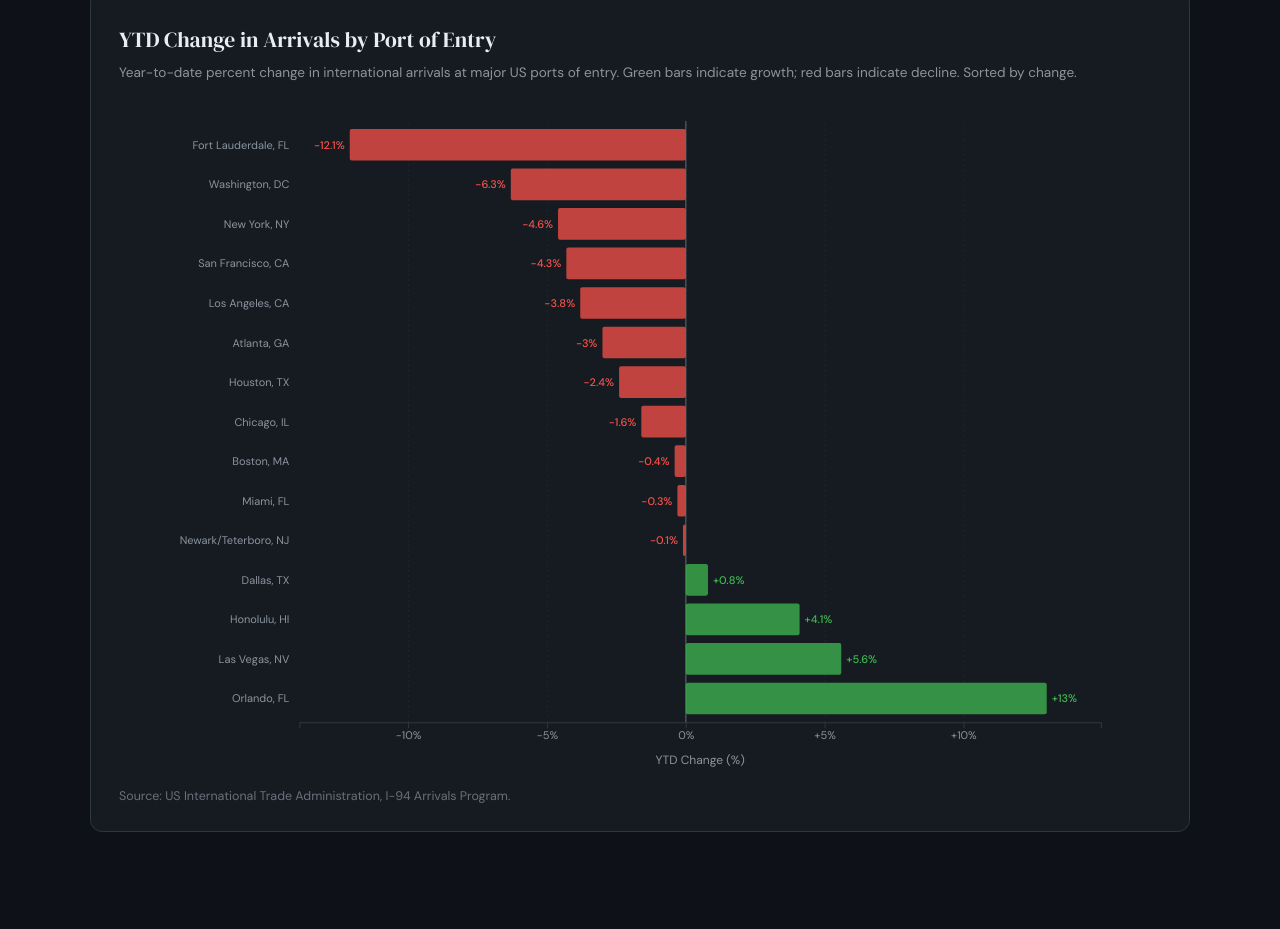
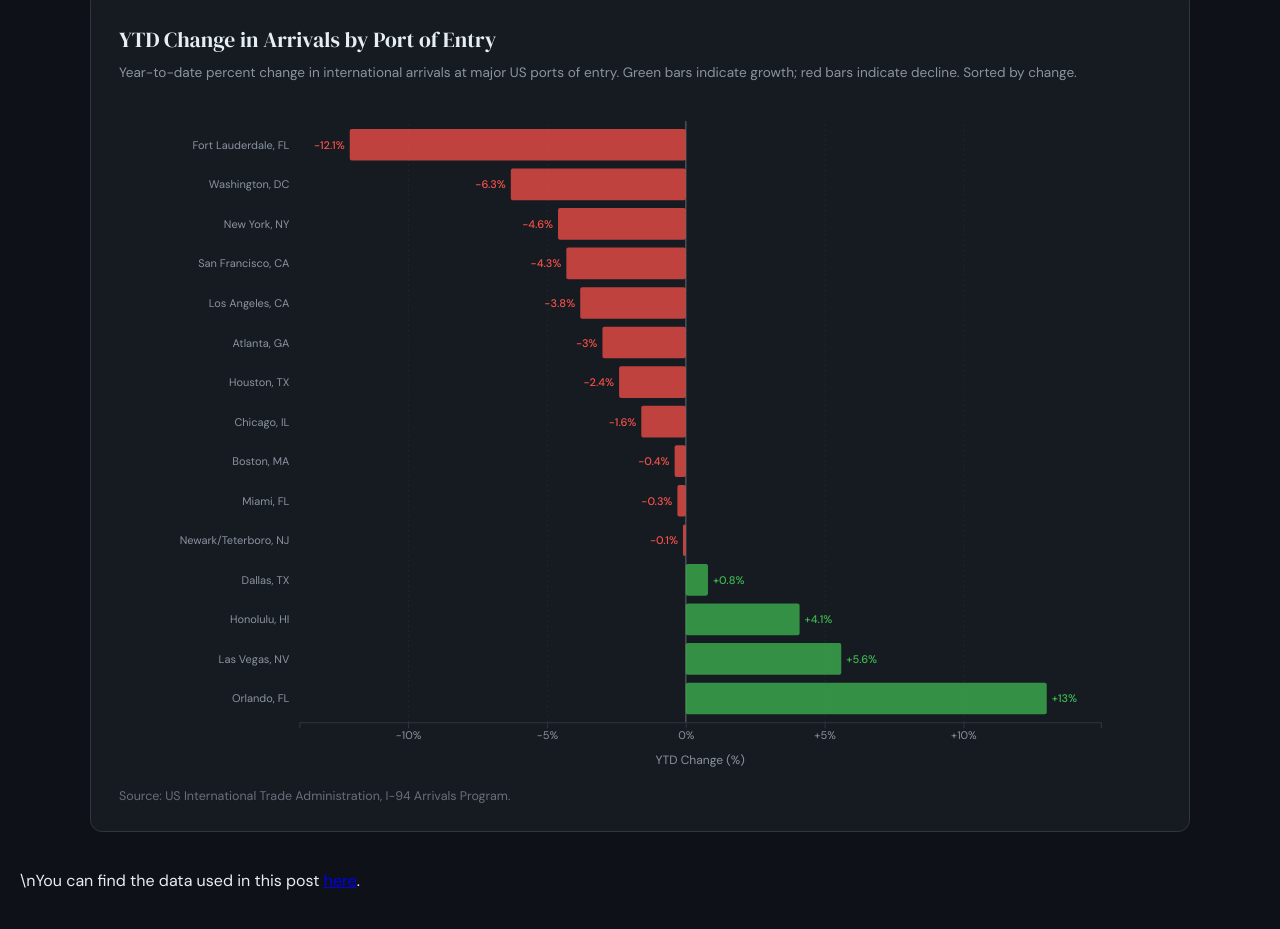
Before and after one commit to pete-rodrigue/global-tourism, a plain HTML site: page index.html in a window 1280 px wide. Shown: the part 3015-3944 px from the top of the page. Drawn offline with nearby package versions, Linux system fonts and the light colour scheme.

Commit message:
adds link to data

```diff
--- a/index.html
+++ b/index.html
@@ -575,6 +575,9 @@
       <div id="chart-ports"></div>
       <p class="source-note">Source: US International Trade Administration, I-94 Arrivals Program.</p>
     </div>
+  </div>
+  <div class="para_text">
+    <p>\nYou can find the data used in this post <a href="https://drive.google.com/drive/folders/1qPAC77zpv6d88Umigraijb6K2orcfvpy?usp=sharing">here</a>.</p>
   </div>
 
 
```
